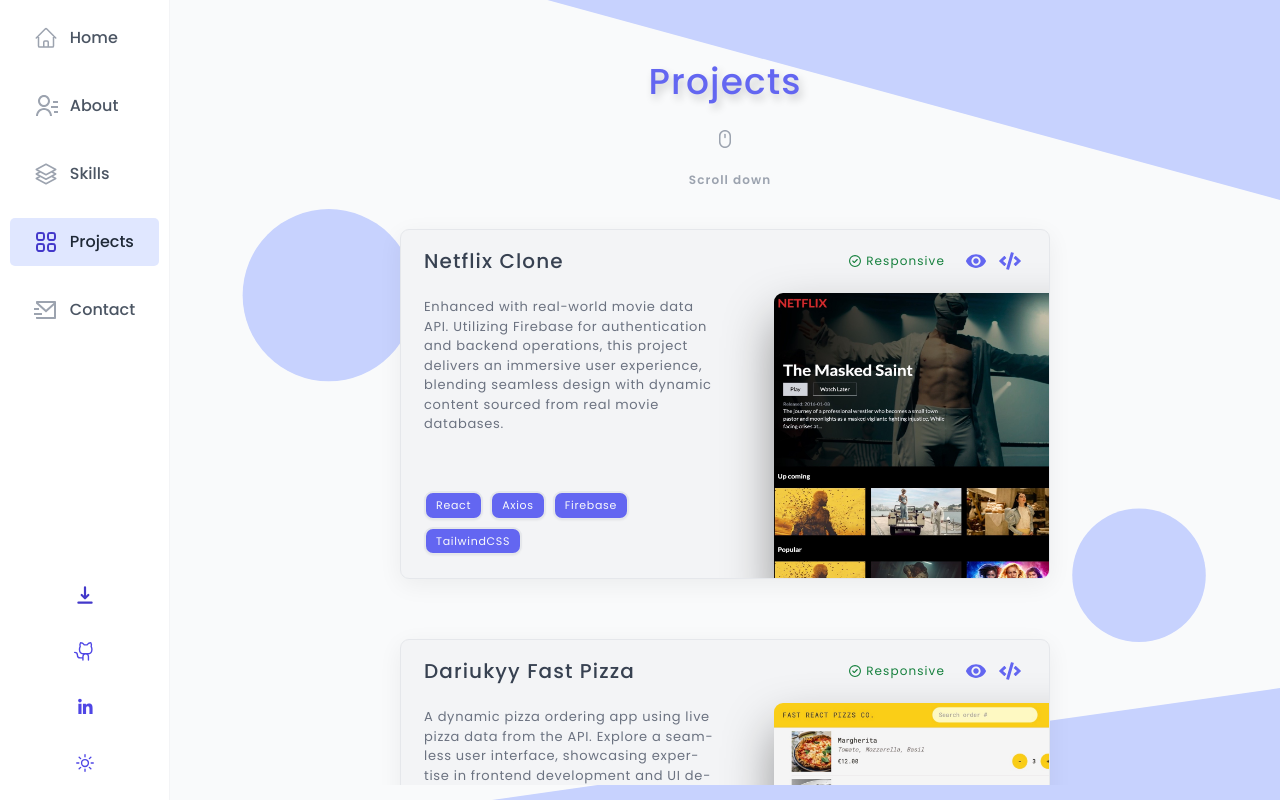
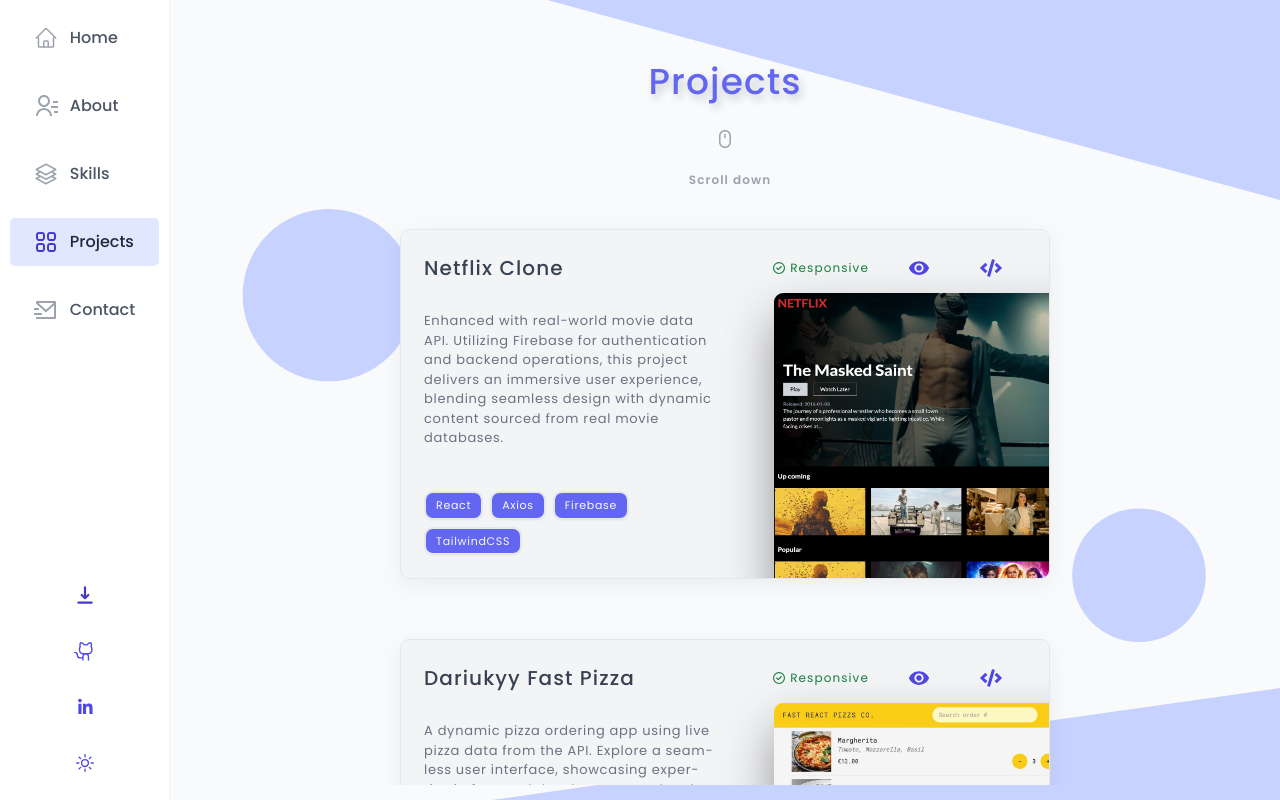
Before and after one commit to dariukyy/dariukyy-portfolio, a React (Vite) app: page /projects in a window 1280 px wide. Built offline with nearby package versions, Linux system fonts and the light colour scheme; no server answers.

Commit message:
clear bugs

```diff
--- a/src/scenes/skills/SkillsComponent.tsx
+++ b/src/scenes/skills/SkillsComponent.tsx
@@ -8,7 +8,7 @@ function SkillsComponent() {
     <StyledSkillsComponent>
       <SkillsBox>
         {skills.map((skill) => (
-          <SkillItem skill={skill as SkillProp} />
+          <SkillItem key={skill.id} skill={skill as SkillProp} />
         ))}
       </SkillsBox>
     </StyledSkillsComponent>
--- a/src/ui/AppLayout.tsx
+++ b/src/ui/AppLayout.tsx
@@ -21,7 +21,6 @@ const StyledSideBar = styled.aside`
   grid-area: sidebar;
   background-color: var(--color-grey-0);
   border-right: 1px solid var(--color-grey-100);
-  /* border: 1px solid var(--color-grey-50); */
 `;
 
 function AppLayout() {
--- a/src/ui/ButtonIcon.tsx
+++ b/src/ui/ButtonIcon.tsx
@@ -6,7 +6,7 @@ import {
 import styled from "styled-components";
 
 type ButtonForProjectsProps = {
-  projectStyle?: boolean;
+  $projectStyle?: boolean;
 };
 
 const ButtonIcon = styled.button<ButtonForProjectsProps>`
@@ -17,7 +17,7 @@ const ButtonIcon = styled.button<ButtonForProjectsProps>`
   border: none;
 
   ${(props) =>
-    props.projectStyle ? "padding: 0.5rem;" : " padding: 1.2rem 2.4rem;"}
+    props.$projectStyle ? "padding: 0.5rem;" : " padding: 1.2rem 2.4rem;"}
 
   border-radius: var(--border-radius-md);
   transition: all 0.2s;
@@ -35,7 +35,7 @@ const ButtonIcon = styled.button<ButtonForProjectsProps>`
     width: 2.2rem;
     height: 2.2rem;
     ${(props) =>
-      props.projectStyle
+      props.$projectStyle
         ? "color: var(--color-brand-500);"
         : "color: var(--color-brand-600);"}
   }
@@ -47,7 +47,7 @@ type ButtonProps = ButtonHTMLAttributes<HTMLButtonElement> & {
 
 type AnchorProps = AnchorHTMLAttributes<HTMLAnchorElement> & {
   children: ReactNode;
-  projectStyle?: boolean;
+  $projectStyle?: boolean;
 };
 
 type ButtonIconProps = { href?: string } & (ButtonProps | AnchorProps);
@@ -58,7 +58,7 @@ const ButtonIconComponent = (props: ButtonIconProps) => {
     return (
       <ButtonIcon
         as="a"
-        projectStyle={rest.projectStyle || false}
+        $projectStyle={rest.$projectStyle || false}
         href={href}
         target="_blank"
         {...rest}
--- a/src/ui/Container.tsx
+++ b/src/ui/Container.tsx
@@ -7,7 +7,7 @@ import { motion } from "framer-motion";
 import { Toaster } from "react-hot-toast";
 import useSidebarWidth from "../hooks/useSideBarWidth";
 
-const StyledContainer = styled.main<{ isProjectSection: boolean }>`
+const StyledContainer = styled.main<{ $isProjectSection: boolean }>`
   position: relative;
   background-color: var(--color-grey-50);
   width: 100%;
@@ -76,8 +76,6 @@ const Bubble2 = styled(motion.div)`
   position: absolute;
   top: 0;
   right: 0;
-  height: 100%;
-  width: 100%;
   clip-path: circle(8.9% at 14.3% 36.9%);
   z-index: 1;
   overflow: hidden;
@@ -95,7 +93,7 @@ function Container({ children }: ContainerProps) {
   const sideBarWidth = useSidebarWidth();
   const { pathname: path } = useLocation();
 
-  const isProjectSection = path === "/projects";
+  const $isProjectSection = path === "/projects";
 
   const initialPositionForBubbles = { x: 0, y: 0 };
 
@@ -150,7 +148,7 @@ function Container({ children }: ContainerProps) {
   // -20% 0% 0% 31
   // 18% 0% 20% -70%
   return (
-    <StyledContainer isProjectSection={isProjectSection}>
+    <StyledContainer $isProjectSection={$isProjectSection}>
       {/* {!isMobile && path !== "/home" && <Header>{HeaderName}</Header>} */}
       <Bubble1
         initial={initialPositionForBubbles}
@@ -161,7 +159,9 @@ function Container({ children }: ContainerProps) {
         initial={initialPositionForBubbles}
         animate={getFinalPositions(path)?.finalPositionForBubble2}
         transition={{ duration: 3, type: "spring" }}
-      />
+      >
+        HELLO
+      </Bubble2>
       {children}
       <Toaster
         position="top-center"
--- a/src/ui/Menus.tsx
+++ b/src/ui/Menus.tsx
@@ -10,7 +10,7 @@ const Menu = styled.div`
   justify-content: flex-end;
 `;
 
-const ButtonIcon = styled.button<{ openId: string }>`
+const ButtonIcon = styled.button<{ $openId: string }>`
   position: relative;
   background: none;
   border: none;
@@ -19,7 +19,7 @@ const ButtonIcon = styled.button<{ openId: string }>`
   transition: background-color 0.3s, border 0.3s, box-shadow 0.3s;
 
   ${(props) =>
-    props.openId === ""
+    props.$openId === ""
       ? "background-color: var(--color-grey-0);"
       : "background-color: var(--color-brand-100);"}
 
@@ -39,7 +39,7 @@ const ButtonIcon = styled.button<{ openId: string }>`
   }
 `;
 
-const StyledList = styled.ul<{ position: Position | null }>`
+const StyledList = styled.ul<{ $position: Position | null }>`
   position: absolute;
 
   /* top: 0;
@@ -50,8 +50,8 @@ const StyledList = styled.ul<{ position: Position | null }>`
   border-radius: var(--border-radius-md);
   overflow: hidden;
 
-  right: ${(props) => props.position!.x}px;
-  top: ${(props) => props.position!.y}px;
+  right: ${(props) => props.$position!.x}px;
+  top: ${(props) => props.$position!.y}px;
 `;
 
 const StyledButton = styled.button`
@@ -91,7 +91,7 @@ type Position = {
 };
 
 type MenusContextProps = {
-  openId: string;
+  $openId: string;
   close: () => void;
   open: (id: string) => void;
   position: { x: number; y: number } | null;
@@ -114,7 +114,7 @@ type ButtonProps = {
 const MenusContext = createContext<MenusContextProps | null>(null);
 
 function Menus({ children }: MenusProps) {
-  const [openId, setOpenId] = useState("");
+  const [$openId, setOpenId] = useState("");
   const [position, setPosition] = useState<Position | null>(null);
 
   const close = () => setOpenId("");
@@ -123,7 +123,7 @@ function Menus({ children }: MenusProps) {
   return (
     <MenusContext.Provider
       value={{
-        openId,
+        $openId,
         close,
         open,
         position,
@@ -136,7 +136,7 @@ function Menus({ children }: MenusProps) {
 }
 
 function Toggle({ id }: ToggleProps) {
-  const { open, openId, close, setPosition } = useContext(MenusContext)!;
+  const { open, $openId, close, setPosition } = useContext(MenusContext)!;
 
   function handleClick(e: React.MouseEvent<HTMLButtonElement>) {
     e.stopPropagation();
@@ -154,10 +154,10 @@ function Toggle({ id }: ToggleProps) {
       y: rect.y + rect.height,
     });
 
-    openId === "" || openId !== id ? open(id) : close();
+    $openId === "" || $openId !== id ? open(id) : close();
   }
   return (
-    <ButtonIcon openId={openId} onClick={handleClick}>
+    <ButtonIcon $openId={$openId} onClick={handleClick}>
       {<HiDownload />}
     </ButtonIcon>
   );
@@ -168,13 +168,13 @@ type ListProps = {
 };
 
 function List({ id, children }: ListProps) {
-  const { openId, position, close } = useContext(MenusContext)!;
+  const { $openId, position, close } = useContext(MenusContext)!;
   const ref = useOutsideClick(close, false);
 
-  if (openId !== id) return null;
+  if ($openId !== id) return null;
 
   return createPortal(
-    <StyledList onClick={close} ref={ref} position={position}>
+    <StyledList onClick={close} ref={ref} $position={position}>
       {children}
     </StyledList>,
     document.body
```
Also changed, not shown: src/ui/Modal.tsx (deleted, +0 -134 lines).
